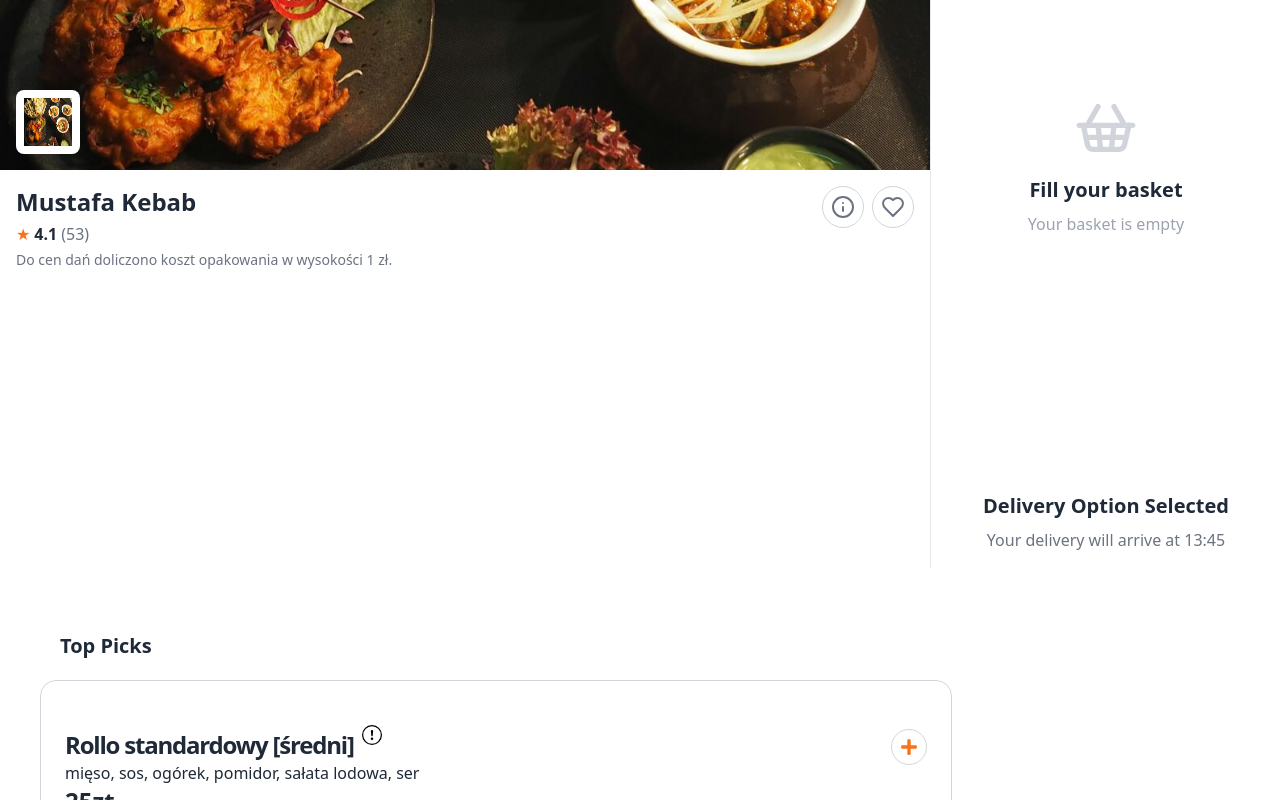
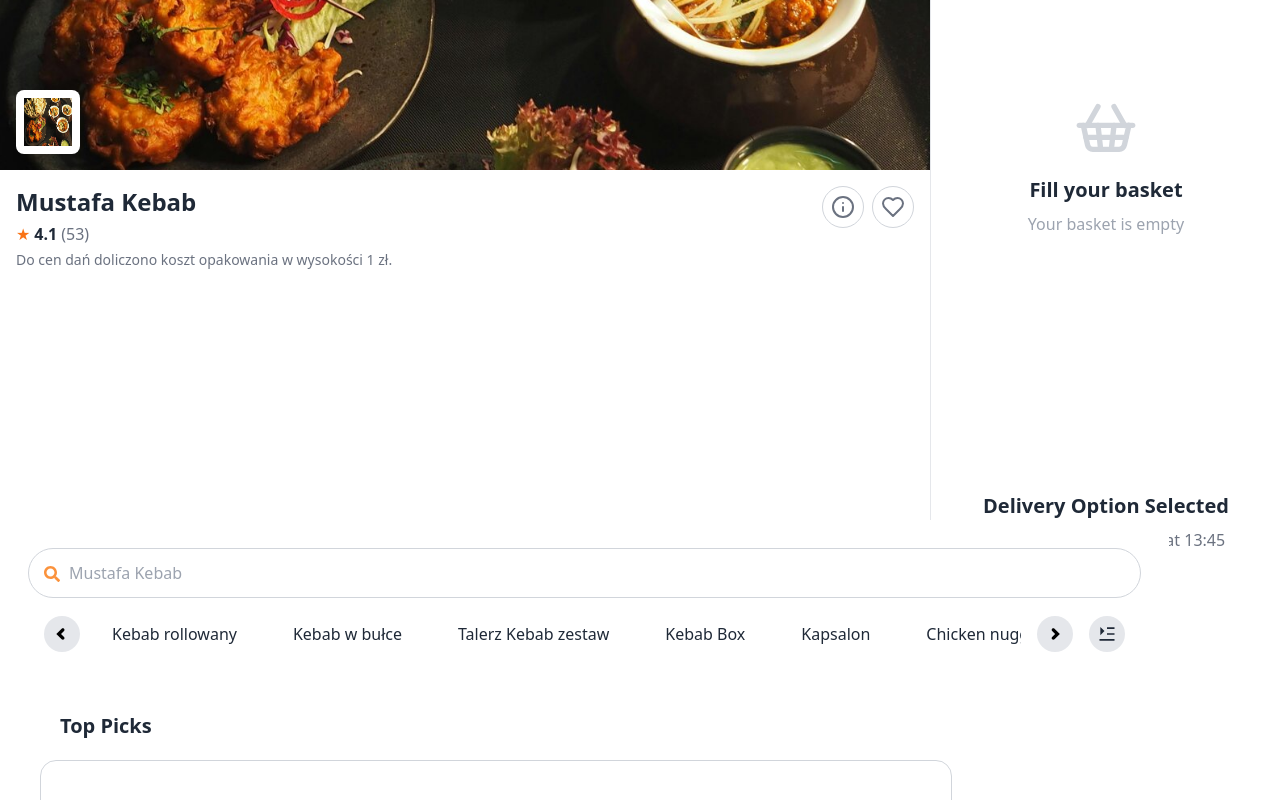
Before and after one commit to arifulislamctg11/mustafa-kebab-frontend, a React (Vite) app: page / in a window 1280 px wide. Shown: the part 352-1152 px from the top of the page. Built offline with nearby package versions, Linux system fonts and the light colour scheme; no server answers.

Commit message:
search section make

```diff
--- a/package.json
+++ b/package.json
@@ -14,6 +14,7 @@
     "@tanstack/react-query": "^5.59.16",
     "axios": "^1.7.7",
     "firebase": "^11.0.1",
+    "heroicons": "^2.1.5",
     "localforage": "^1.10.0",
     "lucide-react": "^0.454.0",
     "match-sorter": "^7.0.0",
--- a/src/components/CardSearch/CardSearch.jsx
+++ b/src/components/CardSearch/CardSearch.jsx
@@ -1,14 +1,23 @@
+import { FaArrowRight, FaBars, FaSearch } from "react-icons/fa";
 import CategorySlide from "../CategorySlide/CategorySlide";
+import { IoSearch } from "react-icons/io5";
+
 
 const CardSearch=()=>{
     return(
         <>
-        <div className="lg:w-full w-full z-[50]  sticky h-20 top-0  shadow-xl  bg-white p-7">
-        <div>
-            <form >
-            <input type="text" placeholder="Search  in Mustafa Kebab" className="input input-bordered  border border-black rounded-full md:w-1/2    text-black w-96" />
-            </form>
-        </div>
+        <div className="lg:w-[1169px] w-full z-[50]  sticky h-20 top-0   bg-white p-7">
+        <div className="relative w-full ">
+        <input
+          type="text"
+          placeholder="Mustafa Kebab"
+          className="w-full border border-gray-300 rounded-full py-3 pl-10 pr-16 focus:outline-none focus:ring-2 focus:ring-orange-400"
+        />
+        {/* Search Icon */}
+        <FaSearch className="absolute left-4 top-2.5 mt-2 text-orange-400" />
+        {/* Right Icons */}
+
+      </div>
          <CategorySlide></CategorySlide>
 
         </div>
--- a/src/components/CardSection/CardSection.jsx
+++ b/src/components/CardSection/CardSection.jsx
@@ -2,12 +2,13 @@
 import datas from '../../../public/homejson.json'
 import { BsExclamationCircle } from "react-icons/bs";
 import { FaPlus } from "react-icons/fa";
+import CardSearch from '../CardSearch/CardSearch';
 const CardSection=()=>{
     console.log(datas)
     return(
         <>
         <div className="">
-            {/* <CardSearch></CardSearch> */}
+            <CardSearch></CardSearch>
             {/* Cards */}
             <div className="gird  grid-cols-1 mt-28 lg:px-10  pr-24">
                 {
--- a/src/components/CategorySlide/CategorySlide.jsx
+++ b/src/components/CategorySlide/CategorySlide.jsx
@@ -1,89 +1,82 @@
-import { RiEqualizer3Line } from "react-icons/ri";
-import Slider from "react-slick";
-import "slick-carousel/slick/slick.css";
-import "slick-carousel/slick/slick-theme.css";
-const lists=['Banana', 'Mango','orang','Pinaple','lichi', 'Mango','orang','Pinaple','lichi',, 'Mango','orang','Pinaple','lichi',]
+// CategorySlide.js
+import React, { useRef } from 'react';
+import { RiMenuFold2Fill } from 'react-icons/ri';
+import { TiChevronLeft, TiChevronRight } from 'react-icons/ti';
 
-function SampleNextArrow(props) {
-  const { className, style, onClick } = props;
-  return (
-    <div
-      className={className}
-      style={{ ...style, display: "block", color: "currentColor", background:'currentColor',borderRadius:'4px' }}
-      onClick={onClick}
-    />
-  );
-}
+// Menu Component
+const CategorySlide = () => {
+  const scrollRef = useRef(null);
 
-function SamplePrevArrow(props) {
-  const { className, style, onClick } = props;
-  return (
-    <div
-      className={className}
-      style={{ ...style, display: "block", color: "currentColor", background:'currentColor',borderRadius:'4px' }}
-      onClick={onClick}
-    />
-  );
-}
-const  CategorySlide=()=> {
-  const settings = {
-    dots:true,
-    infinite: true,
-    speed: 700,
-    slidesToShow: 6,
-    slidesToScroll: 1,
-    initialSlide: 0,
-    responsive: [
-      {
-        breakpoint: 1024,
-        settings: {
-          slidesToShow: 2,
-          slidesToScroll: 1,
+  const menuItems = [
+    'Kebab rollowany',
+    'Kebab w bułce',
+    'Talerz Kebab zestaw',
+    'Kebab Box',
+    'Kapsalon',
+    'Chicken nuggets',
+    'Chicken nuggets',
+    'Chicken nuggets'
+  ];
 
-        }
-      },
-      {
-        breakpoint: 600,
-        settings: {
-          slidesToShow: 3,
-          slidesToScroll: 1,
-          initialSlide: 2,
-          dots:false,
-          nextArrow: <SampleNextArrow />,
-    prevArrow: <SamplePrevArrow />,
+  // Function to handle scrolling to the left
+  const scrollLeft = () => {
+    if (scrollRef.current) {
+      scrollRef.current.scrollBy({
+        left: -150,
+        behavior: 'smooth'
+      });
+    }
+  };
 
-        }
-      },
-      {
-        breakpoint: 480,
-        settings: {
-          slidesToShow: 3,
-          slidesToScroll: 1,
-          dots:false,
-          nextArrow: <SampleNextArrow />,
-    prevArrow: <SamplePrevArrow />,
-        }
-      }
-    ]
+  // Function to handle scrolling to the right
+  const scrollRight = () => {
+    if (scrollRef.current) {
+      scrollRef.current.scrollBy({
+        left: 150,
+        behavior: 'smooth'
+      });
+    }
   };
 
   return (
-    <div className='lg:w-full h-20 md:2/3 w-full mb-16   lg:ml-0  bg-white '>
-      <div className="grid grid-cols-2 lg:flex lg:flex-1 lg:ml-10" >
-      <div className="items-center justify-between lg:w-full  snap-mandatory snap-start snap-x -mr-24 lg:-mr-32   ">
+    <div className="flex items-center space-x-4  p-4 bg-white rounded-lg ">
+      {/* Left Arrow Icon */}
+      <button
+        onClick={scrollLeft}
+        className="p-2 text-black rounded-full hover:bg-gray-300 bg-gray-200"
+      >
+        <TiChevronLeft className="h-5 w-5" />
+      </button>
 
-        <Slider {...settings}>
-        {lists.map(list =>
-        <h1 key={list} >
-          {list}
-          </h1>
-      )}
-      </Slider>
+      {/* Menu Items */}
+      <div
+        ref={scrollRef}
+        className="flex space-x-6 overflow-x-auto whitespace-nowrap custom-scrollbar-hide"
+      >
+        {menuItems.map((item, index) => (
+          <button
+            key={index}
+            className="px-4 py-2 text-gray-800 rounded-md hover:bg-gray-100 transition"
+          >
+            {item}
+          </button>
+        ))}
+      </div>
 
-        </div>
-        <RiEqualizer3Line className="text-2xl lg:ml-28 ml-36"></RiEqualizer3Line>
-        </div>
+      {/* Right Arrow Icon */}
+      <button
+        onClick={scrollRight}
+        className="p-2 text-black rounded-full hover:bg-gray-300 bg-gray-200"
+      >
+        <TiChevronRight className="h-5 w-5" />
+      </button>
+
+      {/* Menu Icon */}
+      <button className="p-2 bg-gray-200 text-gray-800 rounded-full hover:bg-gray-300">
+        <RiMenuFold2Fill className="h-5 w-5" />
+      </button>
     </div>
   );
-}
+};
+
 export default CategorySlide;
--- a/src/index.css
+++ b/src/index.css
@@ -1,3 +1,13 @@
 @tailwind base;
 @tailwind components;
 @tailwind utilities;
+
+/* Custom scrollbar hide class */
+.custom-scrollbar-hide {
+    -ms-overflow-style: none; /* IE and Edge */
+    scrollbar-width: none; /* Firefox */
+  }
+
+  .custom-scrollbar-hide::-webkit-scrollbar {
+    display: none; /* Chrome, Safari, and Opera */
+  }
```
Also changed, not shown: 1 other file (tests, documents, lock files or other folders).
